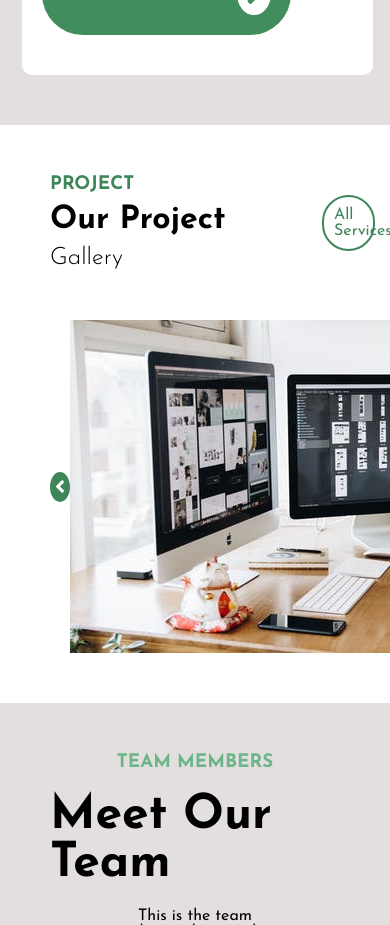
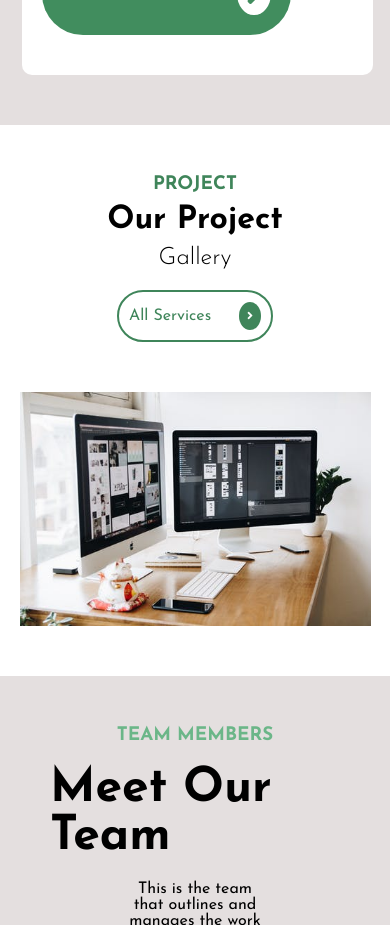
Before and after one commit to Trend20/ConsultancyLanding-Page, a React (Create React App) app: page / in a window 390 px wide. Shown: the part 3800-4725 px from the top of the page. Built offline with nearby package versions, Linux system fonts and the light colour scheme.

Commit message:
making the services section  responsive

```diff
--- a/src/components/Project/Project.css
+++ b/src/components/Project/Project.css
@@ -89,3 +89,93 @@
     width: 30px;
     cursor: pointer;
 }
+
+
+/* responsiveness */
+
+@media screen and (max-width: 480px){
+    .gallery{
+        display: flex;
+        padding-top: 50px;
+        flex-direction: column;
+        width: 100%;
+        margin-left: 0px;
+        padding-bottom: 50px;
+    }
+
+    .section-head{
+        display: flex;
+        justify-content: center;
+        flex-direction: column;
+        align-items: center;
+        width: 100%;
+    }
+
+    .head-text{
+        display: flex;
+        justify-content: center;
+        align-items: center;
+        width: 100%;
+        flex-direction: column;
+    }
+    .section-btn{
+        display: flex;
+        width: 100%;
+        justify-content: center;
+        align-items: center;
+        margin-top: 20px;
+    }
+
+    .more-details{
+        display: flex;
+        align-items: center;
+        border: 2px solid rgb(63, 133, 90);
+        color: rgb(63, 133, 90);
+        padding: 10px;
+        border-radius: 50px;
+        width: 40%;
+        justify-content: space-between;
+        cursor: pointer;
+    }
+
+    .more-details i{
+        display: flex;
+        align-items: center;
+        background: rgb(63, 133, 90);
+        border-radius: 50%;
+        color: #fff;
+        margin-left: 10px;
+        padding: 8px;
+        font-size: 12px;
+    }
+
+    .project-gallery{
+        margin-top: 50px;
+        display: flex;
+        justify-content: center;
+        align-items: center;
+        align-items: center;
+        width: 100%;
+    }
+
+    .project-gallery img{
+        width: 90%;
+        display: flex;
+        justify-content: center;
+        align-items: center;
+    }
+
+    .project-gallery i{
+        display: none;
+        font-size: 20px;
+        color: #fff;
+        background: rgb(63, 133, 90);
+        border: none;
+        border-radius: 50%;
+        padding: 5px;
+        justify-content: center;
+        align-items: center;
+        width: 30px;
+        cursor: pointer;
+    }
+}
```
